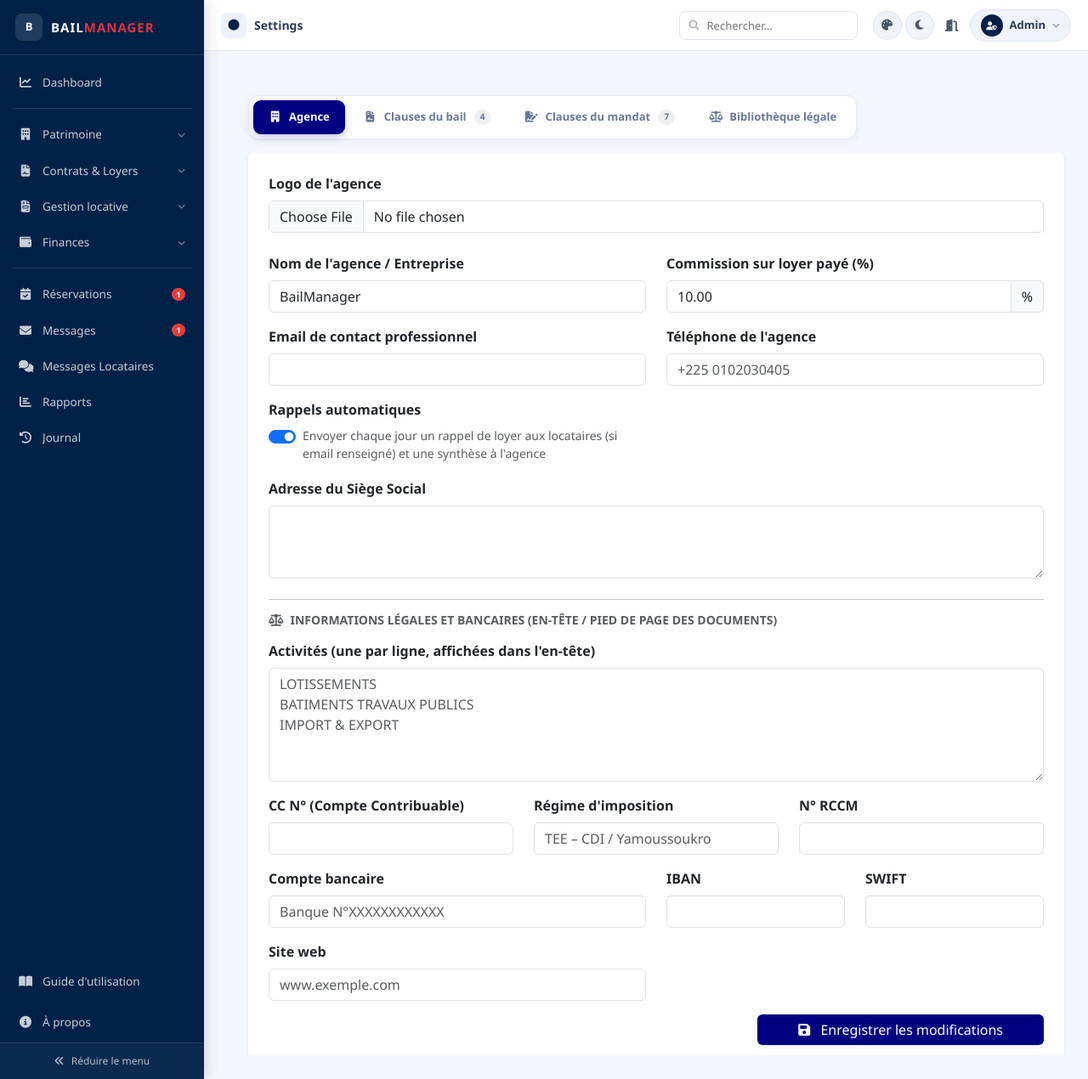
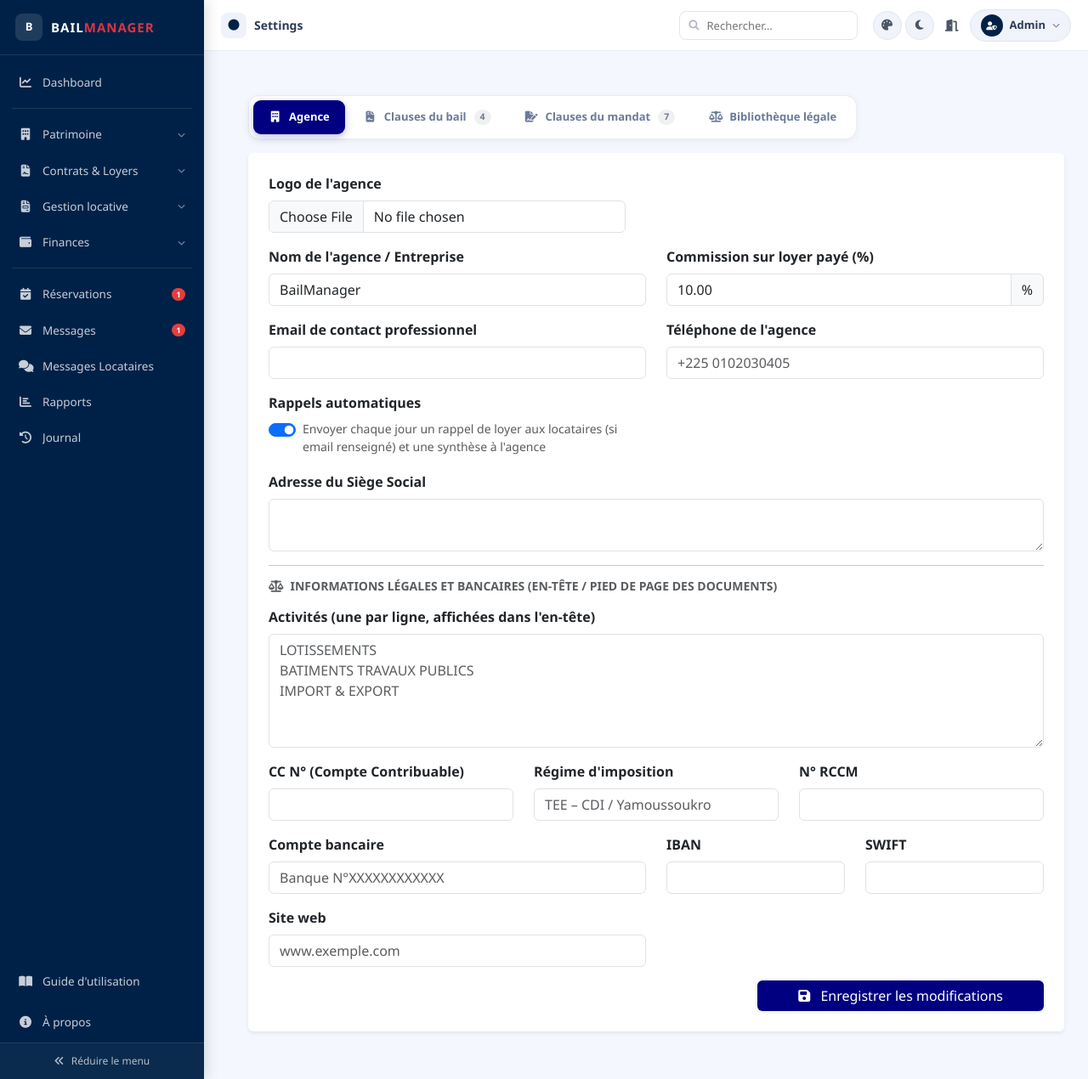
Before and after one commit to Josselin225/bail_manager, a PHP site: page /pages/settings.php in a window 1280 px wide. Shown: the whole page at 85% size. Run offline with PHP 8.4, Linux system fonts and the light colour scheme; the visitor is signed in with stand-in values (Sample User, id 1); data comes from the database, SQL or seed files in the repository; tables that the repository leaves empty hold one stand-in row (values such as "Sample post").

Commit message:
Reduit les espaces inutiles du formulaire Agence dans Parametres
Logo place a cote du champ de fichier au lieu d'en dessous, textarea
Adresse ramene de 3 a 2 lignes (contenu tenait sur une seule).

Co-Authored-By: Claude Sonnet 5 <noreply@anthropic.com>

```diff
--- a/pages/settings.php
+++ b/pages/settings.php
@@ -314,12 +314,14 @@ if ($_SERVER['REQUEST_METHOD'] === 'POST') {
                     <div class="row">
                         <div class="col-md-12 mb-3">
                             <label class="form-label fw-bold">Logo de l'agence</label>
-                            <input type="file" name="logo" class="form-control mb-2">
-                            <?php if(!empty($current['logo_url'])): ?>
-                                <div class="p-2 border d-inline-block bg-light rounded">
-                                    <img src="../uploads/<?= htmlspecialchars($current['logo_url']) ?>" width="100" class="img-fluid rounded shadow-sm">
-                                </div>
-                            <?php endif; ?>
+                            <div class="d-flex align-items-center gap-3">
+                                <input type="file" name="logo" class="form-control" style="max-width:420px;">
+                                <?php if(!empty($current['logo_url'])): ?>
+                                    <div class="p-1 border bg-light rounded flex-shrink-0 d-flex align-items-center justify-content-center" style="width:48px;height:48px;">
+                                        <img src="../uploads/<?= htmlspecialchars($current['logo_url']) ?>" style="max-width:100%;max-height:100%;object-fit:contain;">
+                                    </div>
+                                <?php endif; ?>
+                            </div>
                         </div>
 
                         <div class="col-md-6 mb-3">
@@ -353,9 +355,9 @@ if ($_SERVER['REQUEST_METHOD'] === 'POST') {
                             </div>
                         </div>
 
-                        <div class="col-md-12 mb-4">
+                        <div class="col-md-12 mb-3">
                             <label class="form-label fw-bold">Adresse du Siège Social</label>
-                            <textarea name="adresse_siege" class="form-control" rows="3"><?= htmlspecialchars($current['adresse_siege'] ?? '') ?></textarea>
+                            <textarea name="adresse_siege" class="form-control" rows="2"><?= htmlspecialchars($current['adresse_siege'] ?? '') ?></textarea>
                         </div>
 
                         <div class="col-12"><hr class="mt-0"><h6 class="fw-bold text-muted text-uppercase small mb-3"><i class="fa fa-scale-balanced me-2"></i>Informations légales et bancaires (en-tête / pied de page des documents)</h6></div>
```
